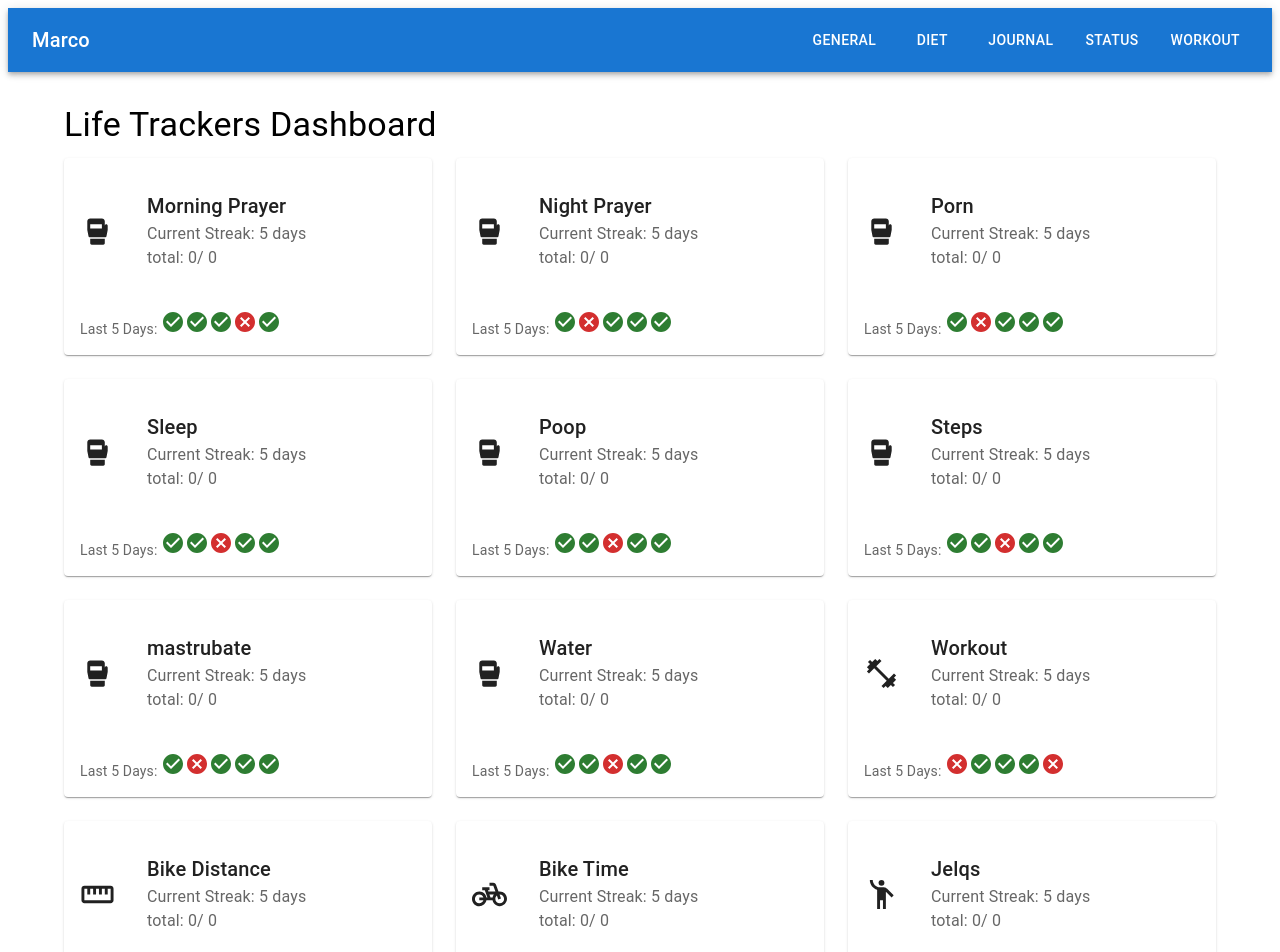
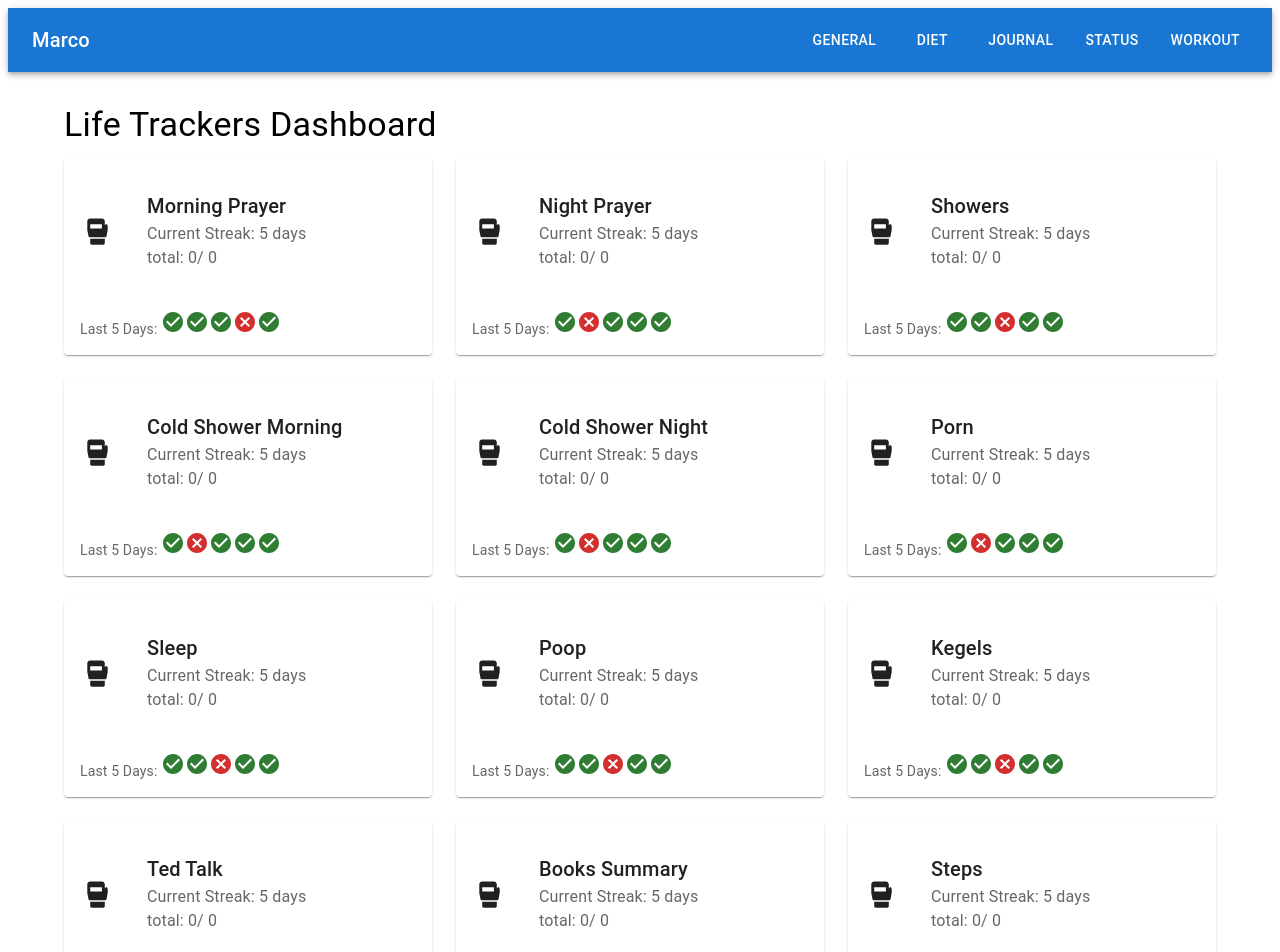
Before and after one commit to codebymarco/life-track-app, a React (Vite) app: page / in a window 1280 px wide. Shown: the top 952 px of the page. Built offline with nearby package versions, Linux system fonts and the light colour scheme.

Commit message:
added more stuff

```diff
--- a/src/pages/Home.tsx
+++ b/src/pages/Home.tsx
@@ -49,6 +49,9 @@ const Home: React.FC = () => {
 
   const [waterTotal, setWaterTotal] = useState<number>(0);
   const [waterAverage, setWaterAverage] = useState<number>(0);
+
+  const [kegelsTotal, setKegelsTotal] = useState<number>(0);
+  const [kegelsAverage, setKegelsAverage] = useState<number>(0);
 
   useEffect(() => {
     try {
@@ -137,6 +140,15 @@ const Home: React.FC = () => {
 
       const averageWater = totalWater / storedEntries.length;
 
+      // STEPS
+      const totalKegels = storedEntries.reduce((sum: number, entry: any) => {
+        const jelqsValue = parseInt(entry.no_of_kegels, 10); // Convert string to integer
+        return sum + (isNaN(jelqsValue) ? 0 : jelqsValue); // Add value if it's a valid number
+      }, 0);
+      const averageKegels = totalKegels / storedEntries.length;
+
+      setKegelsTotal(totalKegels);
+      setKegelsAverage(averageKegels);
       setStepsTotal(totalSteps);
       setStepsAverage(averageSteps);
       setWaterTotal(totalWater);
@@ -186,6 +198,12 @@ const Home: React.FC = () => {
     sleep: Activity;
     water: Activity;
     poop: Activity;
+    kegels: Activity;
+    showers: Activity;
+    books_summary: Activity;
+    csm: Activity;
+    csn: Activity;
+    ted_talk: Activity;
     coding: Activity;
     waterIntake: number;
     steps: Activity;
@@ -203,6 +221,18 @@ const Home: React.FC = () => {
       currentStreak: 5,
       history: [true, false, true, true, true],
       total: masturbateTotal,
+    },
+    csm: {
+      name: "Cold Shower Morning",
+      currentStreak: 5,
+      history: [true, false, true, true, true],
+      total: pornTotal,
+    },
+    csn: {
+      name: "Cold Shower Night",
+      currentStreak: 5,
+      history: [true, false, true, true, true],
+      total: pornTotal,
     },
     porn: {
       name: "Porn",
@@ -229,6 +259,13 @@ const Home: React.FC = () => {
       total: waterTotal,
       average: waterAverage,
     },
+    showers: {
+      name: "Showers",
+      currentStreak: 5,
+      history: [true, true, false, true, true],
+      total: jelqsTotal,
+      average: jelqsAverage,
+    },
     jelqs: {
       name: "Jelqs",
       currentStreak: 5,
@@ -249,6 +286,29 @@ const Home: React.FC = () => {
       history: [true, true, false, true, true],
       total: poopTotal,
       average: poopAverage,
+    },
+    kegels: {
+      name: "Kegels",
+      currentStreak: 5,
+      history: [true, true, false, true, true],
+      total: kegelsTotal,
+      average: kegelsAverage,
+    },
+
+    books_summary: {
+      name: "Books Summary",
+      currentStreak: 5,
+      history: [true, true, false, true, true],
+      total: kegelsTotal,
+      average: kegelsAverage,
+    },
+
+    ted_talk: {
+      name: "Ted Talk",
+      currentStreak: 5,
+      history: [true, true, false, true, true],
+      total: kegelsTotal,
+      average: kegelsAverage,
     },
 
     steps: {
@@ -304,6 +364,19 @@ const Home: React.FC = () => {
       icon: <SportsMmaIcon fontSize="large" />,
     },
     {
+      activity: trackerData.showers,
+      icon: <SportsMmaIcon fontSize="large" />,
+    },
+    {
+      activity: trackerData.csm,
+      icon: <SportsMmaIcon fontSize="large" />,
+    },
+    {
+      activity: trackerData.csn,
+      icon: <SportsMmaIcon fontSize="large" />,
+    },
+
+    {
       activity: trackerData.porn,
       icon: <SportsMmaIcon fontSize="large" />,
     },
@@ -313,6 +386,18 @@ const Home: React.FC = () => {
     },
     {
       activity: trackerData.poop,
+      icon: <SportsMmaIcon fontSize="large" />,
+    },
+    {
+      activity: trackerData.kegels,
+      icon: <SportsMmaIcon fontSize="large" />,
+    },
+    {
+      activity: trackerData.ted_talk,
+      icon: <SportsMmaIcon fontSize="large" />,
+    },
+    {
+      activity: trackerData.books_summary,
       icon: <SportsMmaIcon fontSize="large" />,
     },
     {
```
